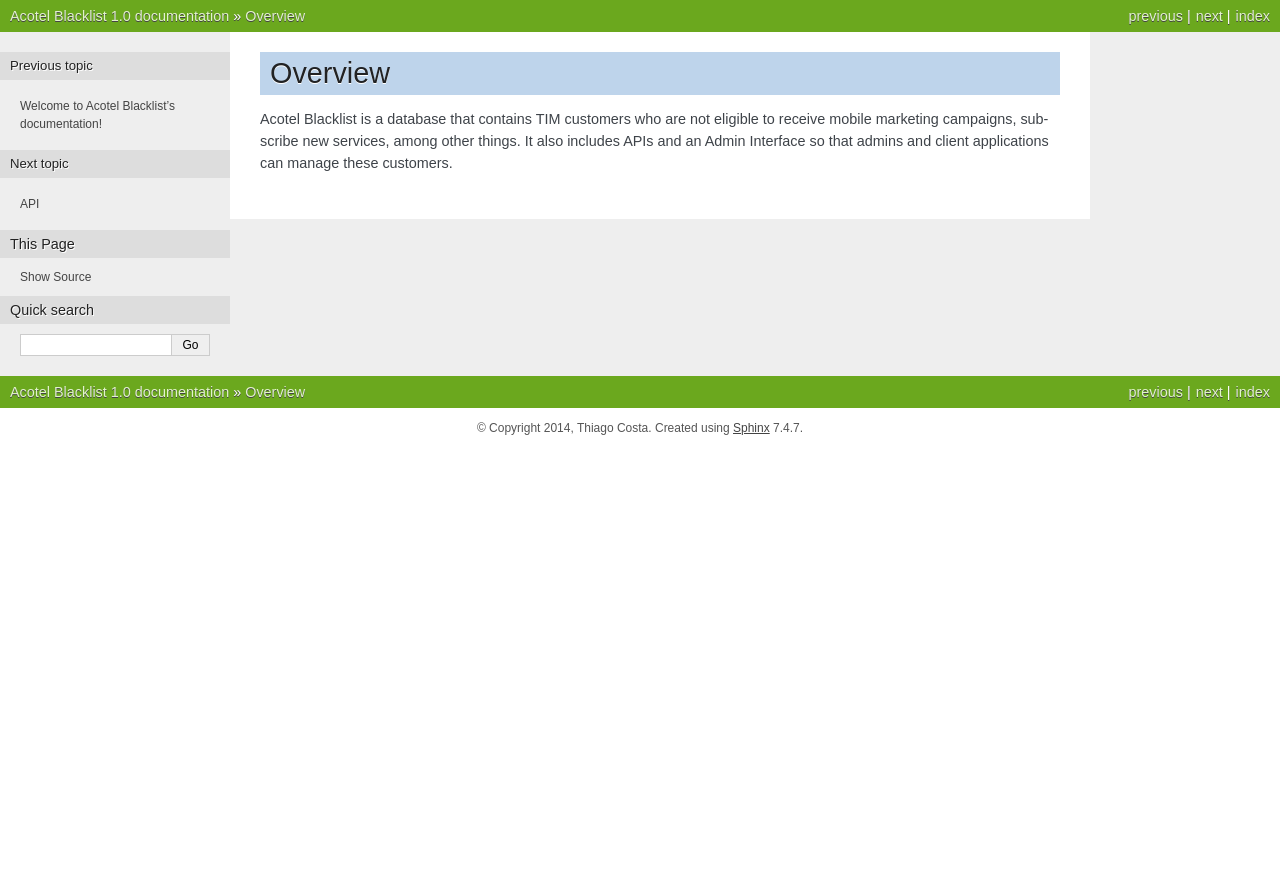
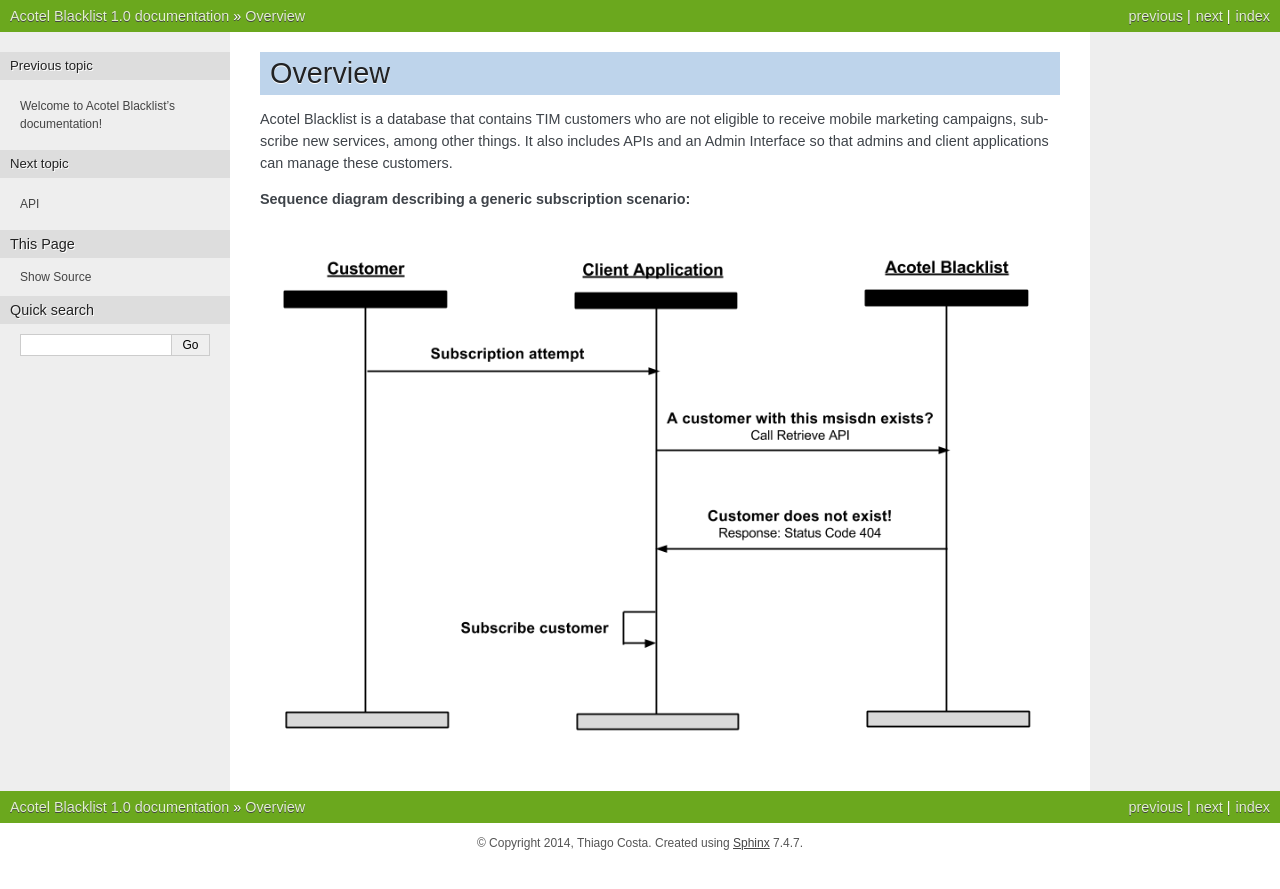
Before and after one commit to tcosta84/blacklist, a Sphinx documentation site: the page built from docs/source/overview.rst, in a window 1280 px wide. Shown: the top 889 px of the page. Built offline with Sphinx 7.4.7, drawn with Linux system fonts in a browser that asks for light colours.

Commit message:
Improve documentation

```diff
--- a/docs/source/overview.rst
+++ b/docs/source/overview.rst
@@ -5,3 +5,7 @@ Overview
 Acotel Blacklist is a database that contains TIM customers who are not eligible to receive mobile
 marketing campaigns, subscribe new services, among other things. It also includes APIs and an
 Admin Interface so that admins and client applications can manage these customers.
+
+**Sequence diagram describing a generic subscription scenario:**
+
+.. image:: _static/flow_main_example.png
```
Also changed, not shown: docs/source/_static/flow_main_example.png (added).
